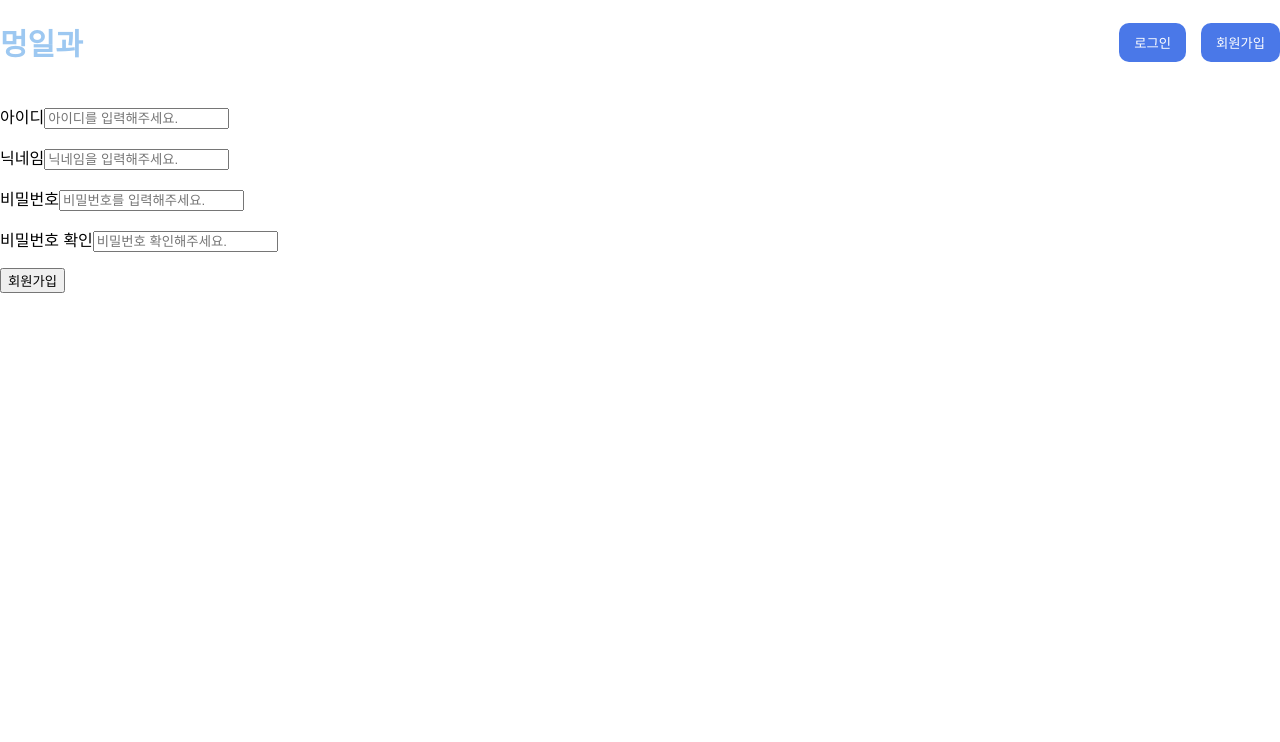
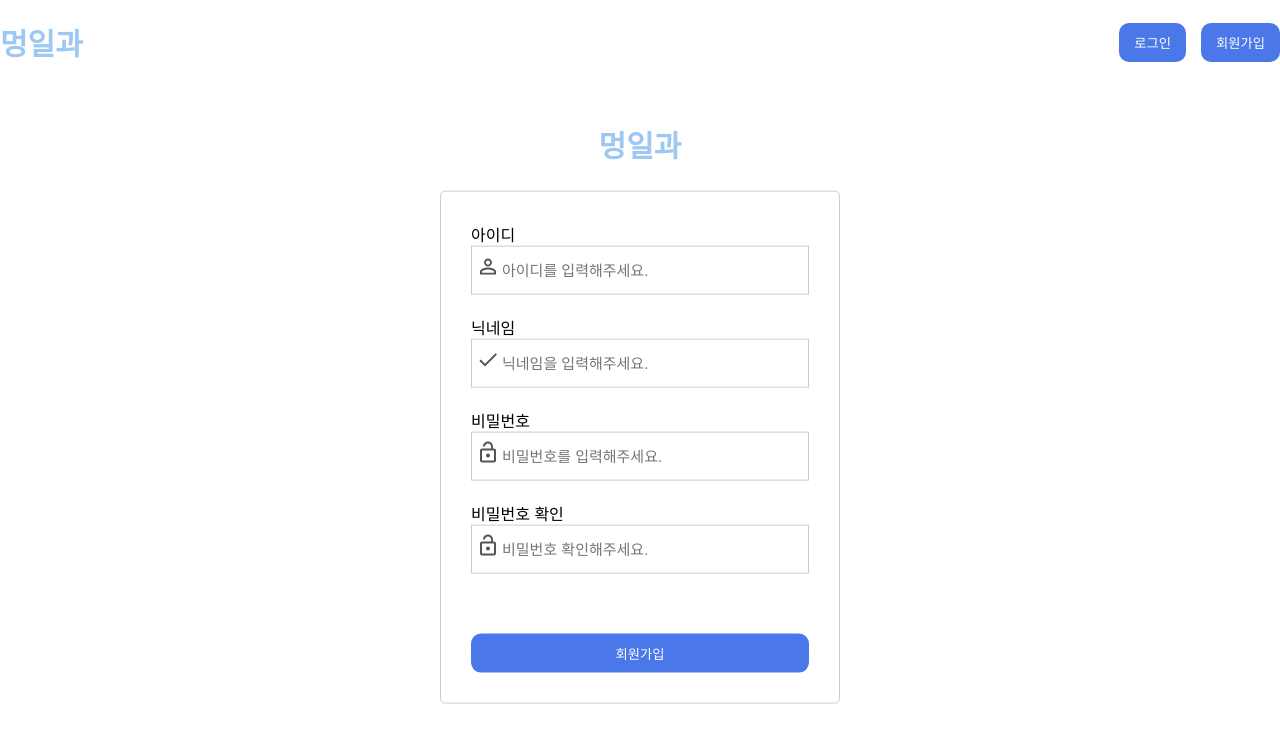
Before and after one commit to developer-asher/dog-daily-schedule, a React (Create React App) app: page /signup in a window 1280 px wide. Shown: the top 742 px of the page. Built offline with nearby package versions, Linux system fonts and the light colour scheme.

Commit message:
수정-회원가입페이지 css

```diff
--- a/src/pages/SignUp.jsx
+++ b/src/pages/SignUp.jsx
@@ -1,6 +1,28 @@
 import React, { useState } from 'react';
 import { useDispatch } from 'react-redux';
+import styled from 'styled-components';
+import PersonOutlineIcon from '@mui/icons-material/PersonOutline';
+import LockOpenIcon from '@mui/icons-material/LockOpen';
+import CheckIcon from '@mui/icons-material/Check';
+
 import { userActions } from '../redux/modules/user';
+import ButtonEle from '../elements/ButtonEle';
+import InputEle from '../elements/InputEle';
+import LabelEle from '../elements/LabelEle';
+
+// icon style
+const icon_login = {
+  position: 'absolute',
+  left: '5px',
+  top: 'calc(50% + 9px)',
+  transform: 'translateY(-50%)',
+  color: '#555',
+};
+// btn style
+const btn_login = {
+  width: '100%',
+  marginTop: '40px',
+};
 
 const SignUp = () => {
   const dispatch = useDispatch();
@@ -28,7 +50,7 @@ const SignUp = () => {
       return false;
     }
 
-    dispatch(userActions.signupFB(id, nick_name, pwd));
+    dispatch(userActions.signupDB(id, nick_name, pwd));
     setInput({
       id: '',
       nick_name: '',
@@ -38,11 +60,13 @@ const SignUp = () => {
   };
 
   return (
-    <>
-      <form>
-        <p>
-          <label htmlFor='id'>아이디</label>
-          <input
+    <SignBox>
+      <SignTitle>멍일과</SignTitle>
+      <SignupForm>
+        <InputBox>
+          <PersonOutlineIcon style={icon_login} />
+          <LabelEle htmlFor='id'>아이디</LabelEle>
+          <InputEle
             name='id'
             value={id}
             type='text'
@@ -50,10 +74,11 @@ const SignUp = () => {
             placeholder='아이디를 입력해주세요.'
             onChange={handleChange}
           />
-        </p>
-        <p>
-          <label htmlFor='nick_name'>닉네임</label>
-          <input
+        </InputBox>
+        <InputBox>
+          <CheckIcon style={icon_login} />
+          <LabelEle htmlFor='nick_name'>닉네임</LabelEle>
+          <InputEle
             name='nick_name'
             value={nick_name}
             type='text'
@@ -61,10 +86,11 @@ const SignUp = () => {
             placeholder='닉네임을 입력해주세요.'
             onChange={handleChange}
           />
-        </p>
-        <p>
-          <label htmlFor='pwd'>비밀번호</label>
-          <input
+        </InputBox>
+        <InputBox>
+          <LockOpenIcon style={icon_login} />
+          <LabelEle htmlFor='pwd'>비밀번호</LabelEle>
+          <InputEle
             name='pwd'
             value={pwd}
             type='password'
@@ -72,10 +98,11 @@ const SignUp = () => {
             placeholder='비밀번호를 입력해주세요.'
             onChange={handleChange}
           />
-        </p>
-        <p>
-          <label htmlFor='pwd_check'>비밀번호 확인</label>
-          <input
+        </InputBox>
+        <InputBox>
+          <LockOpenIcon style={icon_login} />
+          <LabelEle htmlFor='pwd_check'>비밀번호 확인</LabelEle>
+          <InputEle
             name='pwd_check'
             value={pwd_check}
             type='password'
@@ -83,11 +110,48 @@ const SignUp = () => {
             placeholder='비밀번호 확인해주세요.'
             onChange={handleChange}
           />
-        </p>
-        <button onClick={signUp}>회원가입</button>
-      </form>
-    </>
+        </InputBox>
+        <ButtonEle onClick={signUp} style={btn_login}>
+          회원가입
+        </ButtonEle>
+      </SignupForm>
+    </SignBox>
   );
 };
 
+const SignBox = styled.div`
+  position: fixed;
+  left: 50%;
+  top: 50%;
+  width: 400px;
+  min-height: 250px;
+  transform: translateX(-50%) translateY(-50%);
+`;
+
+const SignTitle = styled.h2`
+  text-align: center;
+  font-family: 'Gugi', cursive;
+  font-size: 30px;
+  color: #9dc8f1;
+`;
+
+const SignupForm = styled.form`
+  padding: 30px;
+  border: 1px solid #ccc;
+  border-radius: 5px;
+`;
+
+const InputBox = styled.p`
+  position: relative;
+  margin: 0 0 20px 0;
+
+  & > input {
+    width: 100%;
+    border: 1px solid #ccc;
+    padding-left: 30px;
+    outline-color: #9dc8f1;
+    font-size: 15px;
+  }
+`;
+
 export default SignUp;
```
